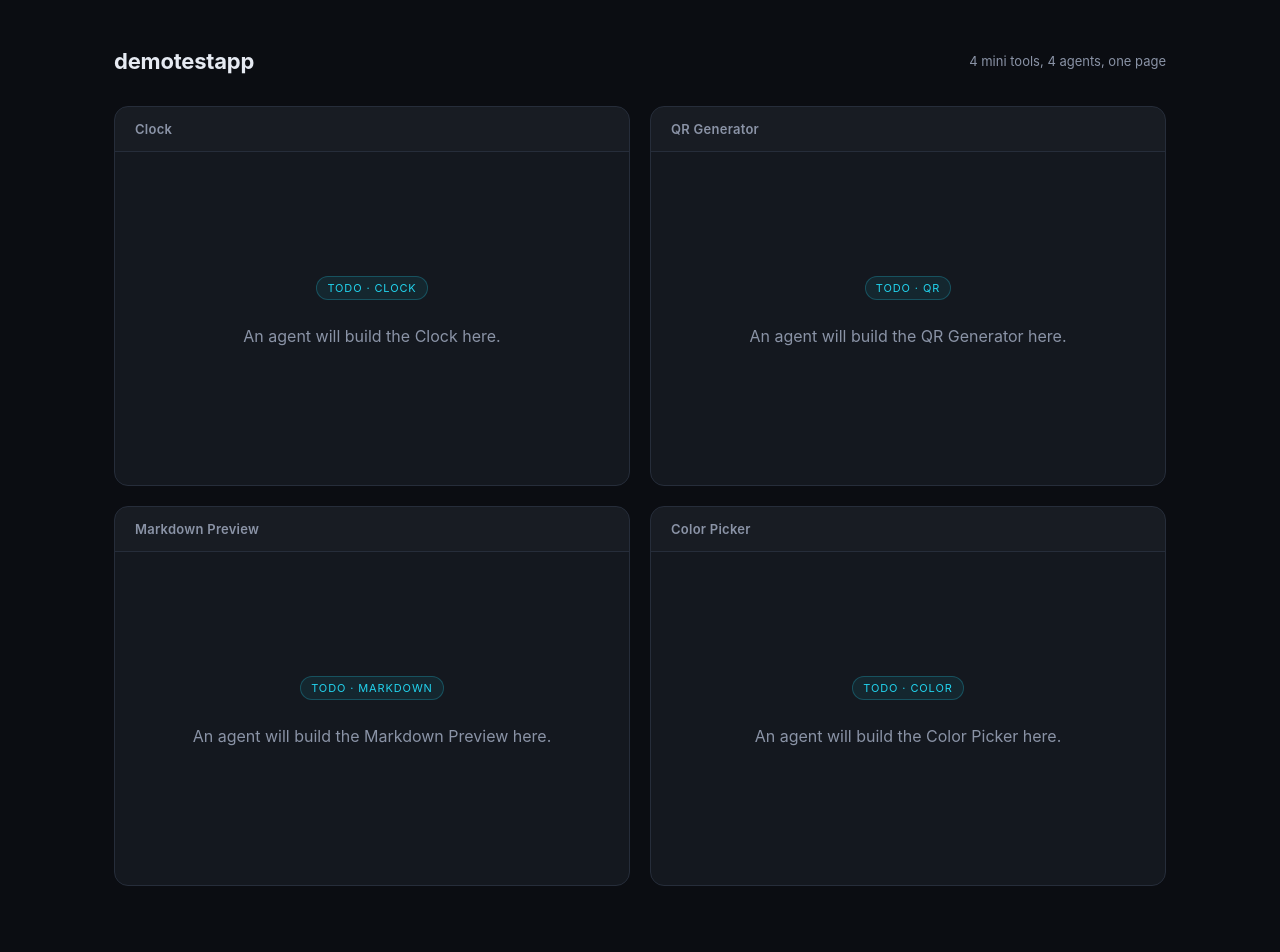
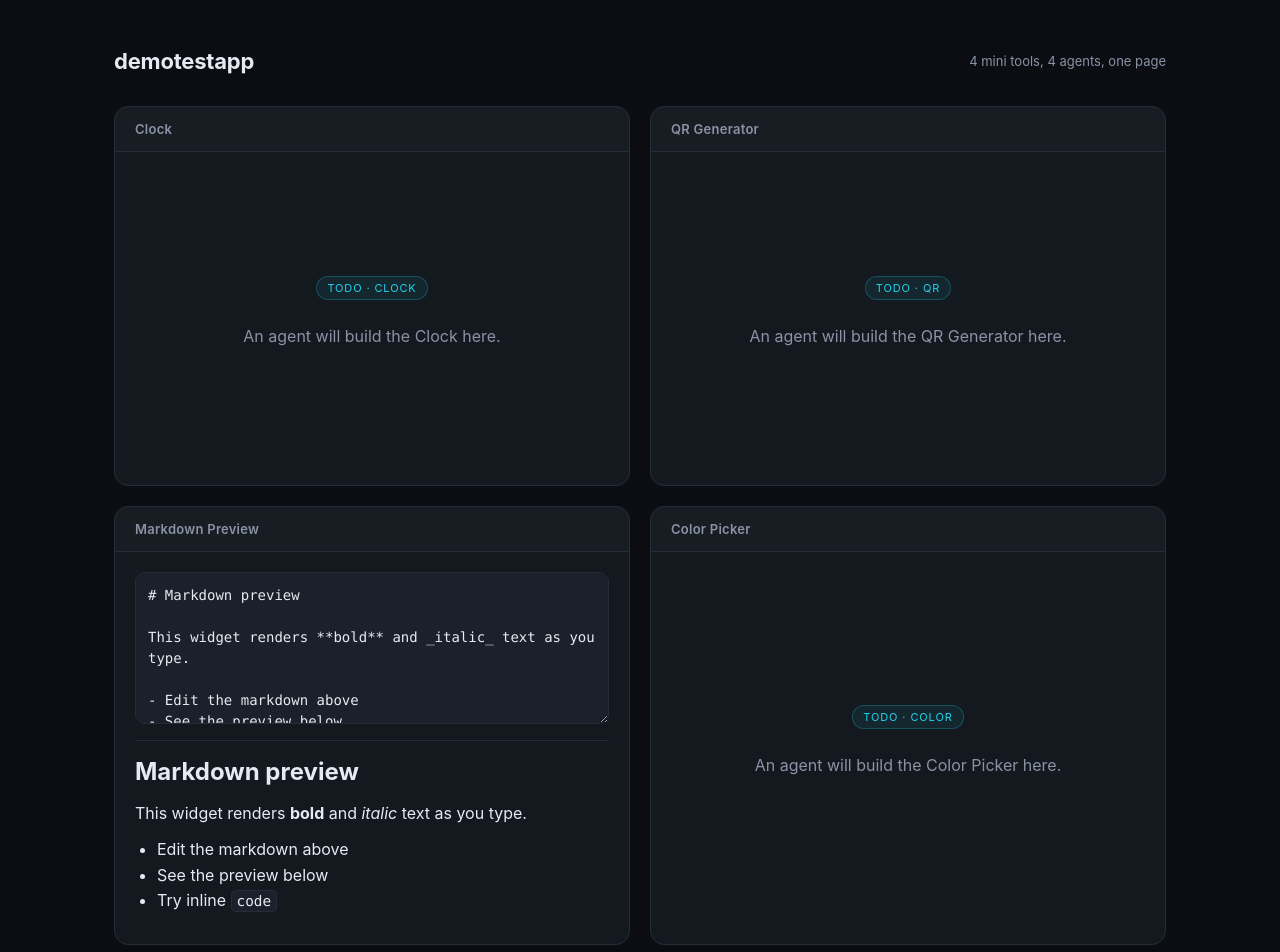
Before and after one commit to feritzcan2/demotestapp, a React (Vite) app: page / in a window 1280 px wide. Shown: the top 952 px of the page. Built offline with nearby package versions, Linux system fonts and the light colour scheme.

Commit message:
feat: markdown widget

```diff
--- a/src/widgets/Markdown.tsx
+++ b/src/widgets/Markdown.tsx
@@ -1,8 +1,127 @@
+import { useState } from "react";
+import type { CSSProperties } from "react";
+import ReactMarkdown from "react-markdown";
+import remarkGfm from "remark-gfm";
+
+const sampleMarkdown = `# Markdown preview
+
+This widget renders **bold** and _italic_ text as you type.
+
+- Edit the markdown above
+- See the preview below
+- Try inline \`code\``;
+
+const textareaStyle: CSSProperties = {
+  width: "100%",
+  minHeight: "132px",
+  resize: "vertical",
+  border: "1px solid var(--border)",
+  borderRadius: "10px",
+  background: "var(--panel-2)",
+  color: "var(--text)",
+  padding: "12px",
+  font: "14px/1.5 ui-monospace, SFMono-Regular, Menlo, Consolas, monospace",
+  outline: "none",
+};
+
+const previewStyle: CSSProperties = {
+  flex: 1,
+  minHeight: 0,
+  marginTop: "16px",
+  paddingTop: "12px",
+  borderTop: "1px solid var(--border)",
+  overflow: "auto",
+  lineHeight: 1.6,
+  color: "var(--text)",
+};
+
+const inlineCodeStyle: CSSProperties = {
+  background: "var(--panel-2)",
+  border: "1px solid var(--border)",
+  borderRadius: "5px",
+  padding: "2px 5px",
+  fontFamily: "ui-monospace, SFMono-Regular, Menlo, Consolas, monospace",
+  fontSize: "0.9em",
+};
+
 export function Markdown() {
+  const [markdown, setMarkdown] = useState(sampleMarkdown);
+
   return (
-    <div className="placeholder">
-      <span className="badge">TODO · markdown</span>
-      <p>An agent will build the Markdown Preview here.</p>
+    <div style={{ display: "flex", flex: 1, minHeight: 0, flexDirection: "column" }}>
+      <textarea
+        aria-label="Markdown editor"
+        rows={6}
+        value={markdown}
+        onChange={(event) => setMarkdown(event.target.value)}
+        style={textareaStyle}
+        spellCheck={false}
+      />
+
+      <div style={previewStyle}>
+        <ReactMarkdown
+          remarkPlugins={[remarkGfm]}
+          components={{
+            a: ({ children, ...props }) => (
+              <a {...props} style={{ color: "var(--accent)", fontWeight: 600 }}>
+                {children}
+              </a>
+            ),
+            code: ({ children, ...props }) => (
+              <code {...props} style={inlineCodeStyle}>
+                {children}
+              </code>
+            ),
+            h1: ({ children, ...props }) => (
+              <h1 {...props} style={{ margin: "0 0 10px", fontSize: "24px" }}>
+                {children}
+              </h1>
+            ),
+            p: ({ children, ...props }) => (
+              <p {...props} style={{ margin: "0 0 10px" }}>
+                {children}
+              </p>
+            ),
+            ul: ({ children, ...props }) => (
+              <ul {...props} style={{ margin: "0 0 10px", paddingLeft: "22px" }}>
+                {children}
+              </ul>
+            ),
+            table: ({ children, ...props }) => (
+              <table
+                {...props}
+                style={{
+                  width: "100%",
+                  borderCollapse: "collapse",
+                  marginBottom: "10px",
+                  fontSize: "14px",
+                }}
+              >
+                {children}
+              </table>
+            ),
+            th: ({ children, ...props }) => (
+              <th
+                {...props}
+                style={{
+                  border: "1px solid var(--border)",
+                  padding: "6px 8px",
+                  textAlign: "left",
+                }}
+              >
+                {children}
+              </th>
+            ),
+            td: ({ children, ...props }) => (
+              <td {...props} style={{ border: "1px solid var(--border)", padding: "6px 8px" }}>
+                {children}
+              </td>
+            ),
+          }}
+        >
+          {markdown}
+        </ReactMarkdown>
+      </div>
     </div>
   );
 }
```
